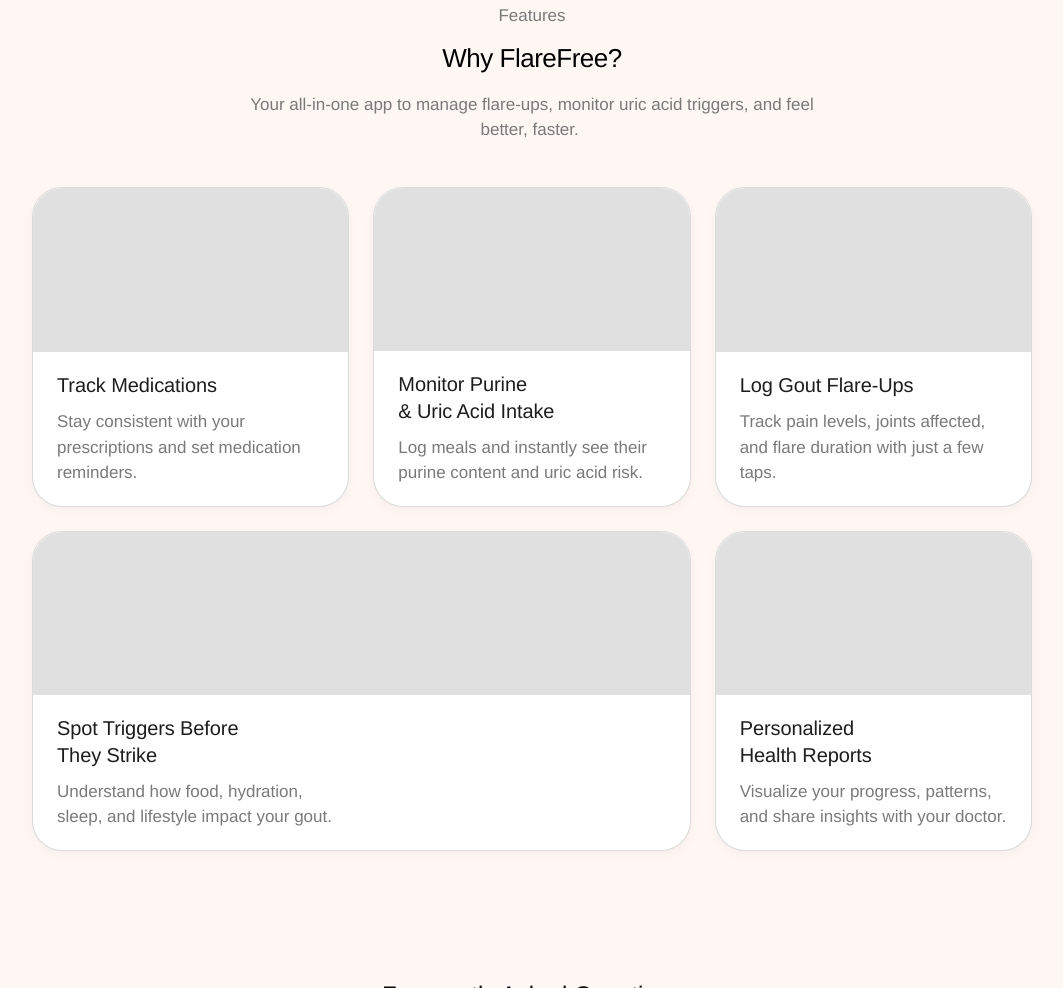
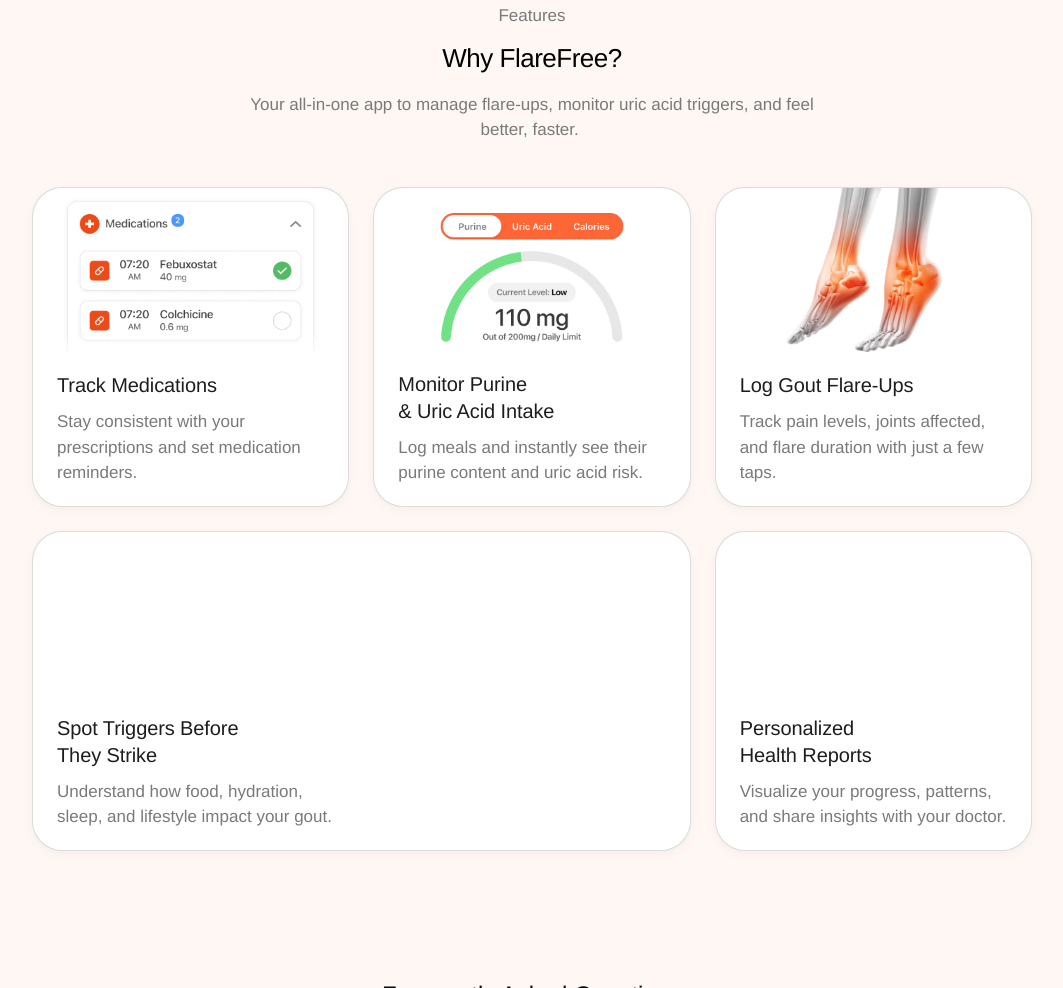
Before and after one commit to rmrosales/FlareFree-Landing-Page-Test, a plain HTML site: page index.html in a window 1280 px wide. Shown: the part 1303-2291 px from the top of the page, without its empty margins (108-1171 px from the left). Drawn offline with nearby package versions, Linux system fonts and the light colour scheme.

Commit message:
Tried images and fixes

```diff
--- a/css/style.css
+++ b/css/style.css
@@ -303,11 +303,22 @@ p {
 .card-img {
     flex: 2;
     width: 100%;
-    background-color: #e0e0e0;
+    align-items: center;
+    justify-content: center;
+    /* background-color: #e0e0e0; */
     background-size: cover;
     background-position: center;
     border-top-left-radius: 30px;
     border-top-right-radius: 30px;
+    overflow: hidden;
+}
+
+.card-img img {
+    height: 100%;
+    width: auto;
+    object-fit: contain;
+    display: block;
+    margin: 0 auto;
 }
 
 
@@ -626,7 +637,7 @@ p {
     .div3,
     .div4,
     .div5 {
-        grid-column: span 1;
+        /* grid-column: span 1; */
         /* Each item takes the full width */
         grid-row: span 1;
         /* Each item takes up 1 row */
--- a/index.html
+++ b/index.html
@@ -69,7 +69,7 @@
             <div class="grid-wrapper">
                 <div class="card div1">
                     <div class="card-img">
-
+                        <img src="img/bento-img/div1-hero.png" alt="">
                     </div>
                     <div class="card-content">
                         <h2>Track Medications</h2>
@@ -79,7 +79,7 @@
                 </div>
                 <div class="card div2">
                     <div class="card-img">
-
+                        <img src="img/bento-img/div2-hero.png" alt="">
                     </div>
                     <div class="card-content">
                         <h2>Monitor Purine <br> & Uric Acid Intake</h2>
@@ -89,7 +89,7 @@
                 </div>
                 <div class="card div3">
                     <div class="card-img">
-
+                        <img src="img/bento-img/div3-hero.png" alt="">
                     </div>
                     <div class="card-content">
                         <h2>Log Gout Flare-Ups</h2>
```
Also changed, not shown: img/bento-img/div1-hero.png (added), img/bento-img/div2-hero.png (added), img/bento-img/div3-hero.png (added).
